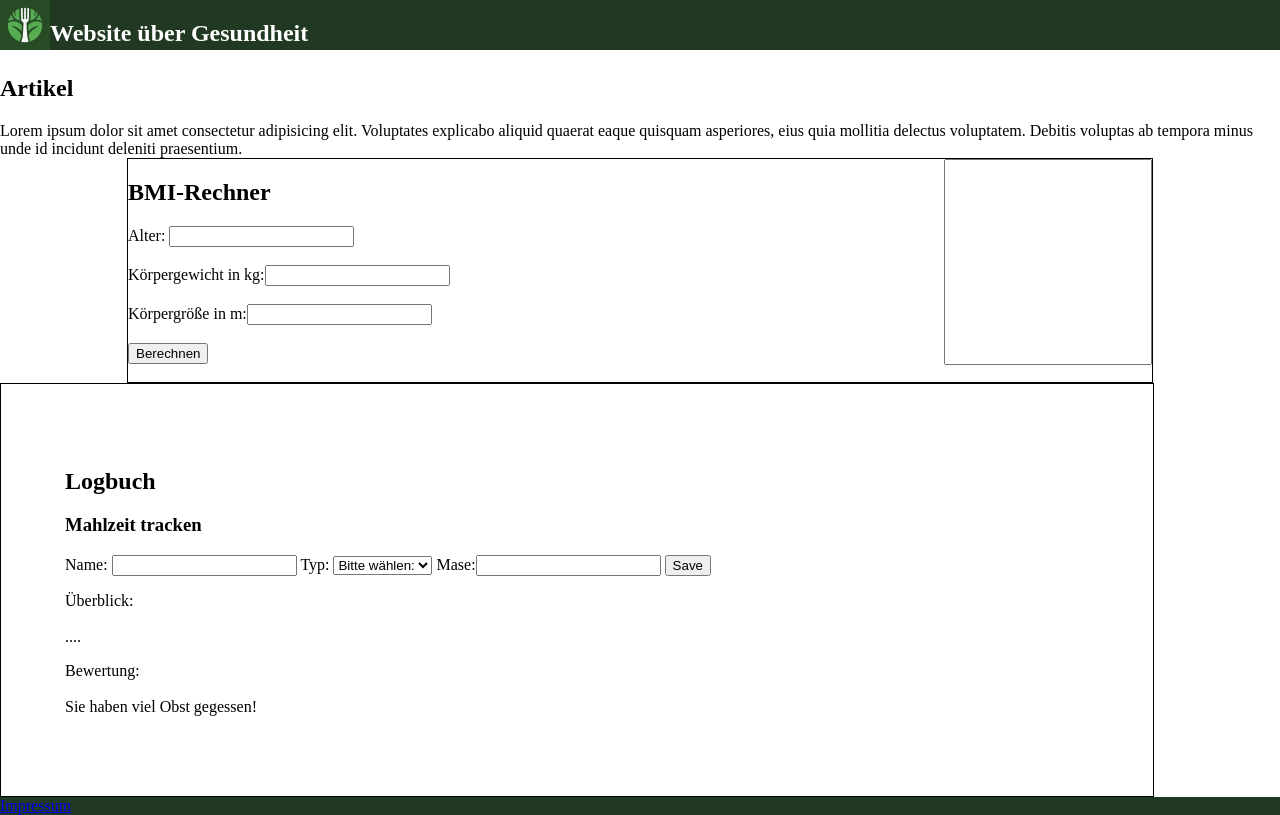
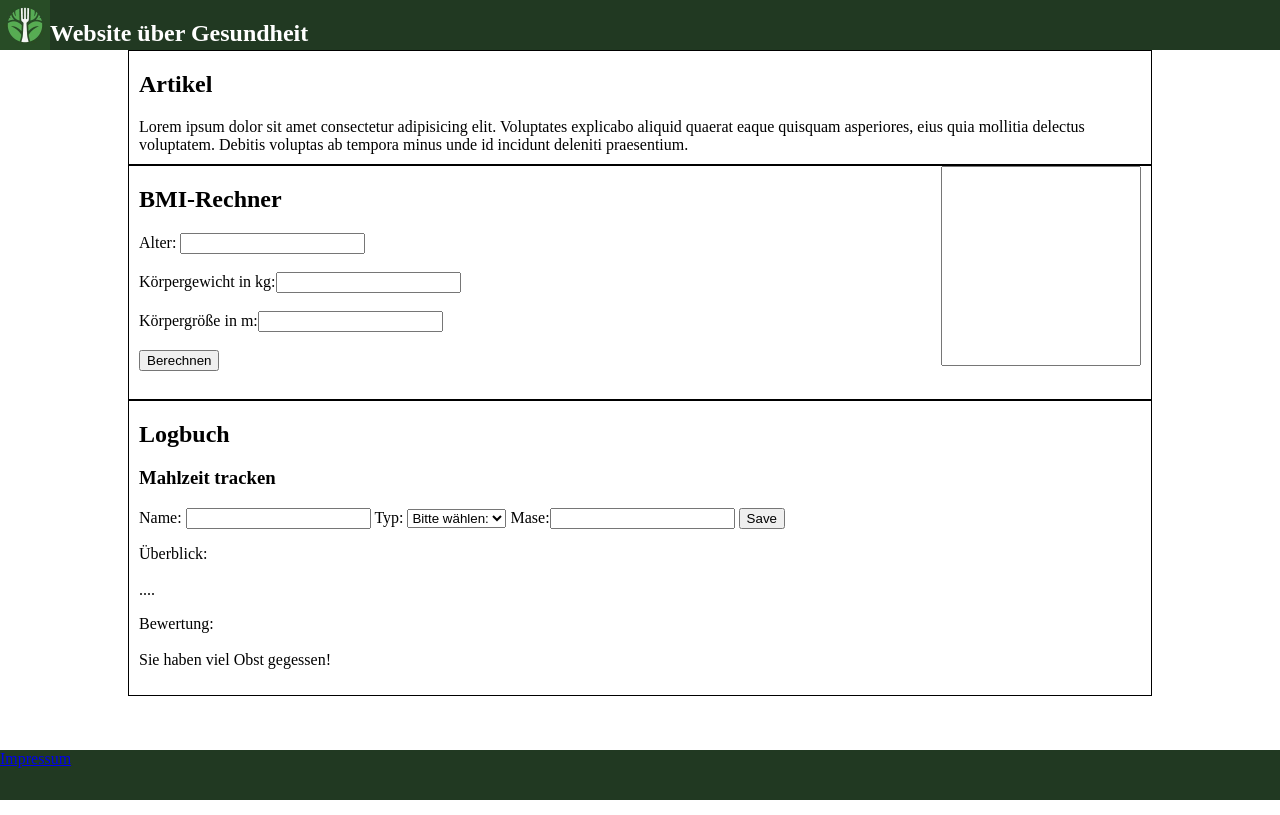
Before and after one commit to lenolie/Uebung_1, a plain HTML site: page artikel.html in a window 1280 px wide. Drawn offline with Linux system fonts and the light colour scheme.

Commit message:
Änderungen Vorlesung

```diff
--- a/artikel.html
+++ b/artikel.html
@@ -14,14 +14,11 @@
         </header>
 
         <main>
-        <div>
+        <div class="artikel">
             <h2>Artikel</h2>
             Lorem ipsum dolor sit amet consectetur adipisicing elit. Voluptates explicabo aliquid quaerat eaque quisquam asperiores,
             eius quia mollitia delectus voluptatem. Debitis voluptas ab tempora minus unde id incidunt deleniti praesentium.
         </div>
-
-
-
 
         <div id="rechner">
             <input readonly id="ergebnis">
@@ -34,7 +31,6 @@
             <button id="berechnen">Berechnen</button> <br><br>
 
         </div>
-
             <div id="logbuch">
                 <h2>Logbuch</h2>
                 <h3>Mahlzeit tracken</h3>
--- a/style.css
+++ b/style.css
@@ -3,7 +3,12 @@ html, body {
     padding: 0px;
     margin: 0px;
     width: 100%;
-    height: 100%;
+}
+* {
+    box-sizing: border-box;
+}
+img {
+    max-width: 100%;
 }
 
 .wrapper {
@@ -17,21 +22,28 @@ footer {
     height: 50px;
     background-color: rgb(33, 57, 34);
     color: white;
+    display: flex;
+}
+footer {
+    position:absolute;
+    bottom: 0;
+    width: 100%;
 }
 
 main {
     flex: 1;
     margin-top: 5px;
+    width: 80%;
+    margin: auto;
 }
 
 #logo {
     height: 50px;
     width: 50px;
-    float: left;
+
 }
 
 #intro {
-    width: 80%;
     margin: auto;
 }
 
@@ -40,7 +52,6 @@ main {
     border: solid thin black;
     padding: 10px;
     padding-top: 0px;
-    width: 80%;
     height: 20%;
 }
 #bild {
@@ -52,14 +63,14 @@ main {
     height: 200px;
 }
 #rechner {
-        width: 80%;
-        margin: auto;
+        height: 30%;
         border: solid thin black;
+        padding: 10px;
+        padding-top: 0px;
 }
 #logbuch {
-    float: left;
-    width: 80%;
-    margin: auto;
-    padding: 5%;
+    height: 40%;
+    padding: 10px;
+    padding-top: 0px;
     border: solid thin black;
      }
```
Also changed, not shown: index.html (+6 -1 lines), logbuch.html (deleted, +0 -56 lines).
